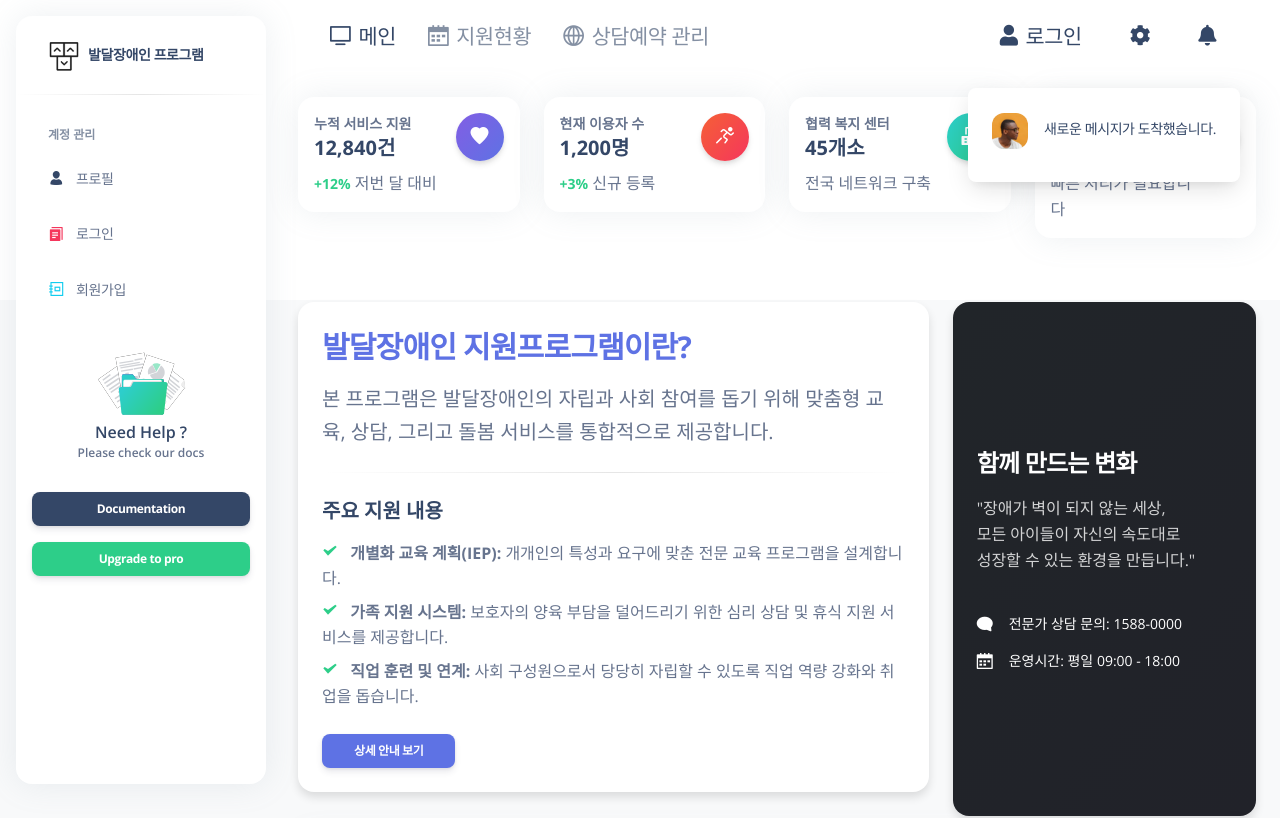
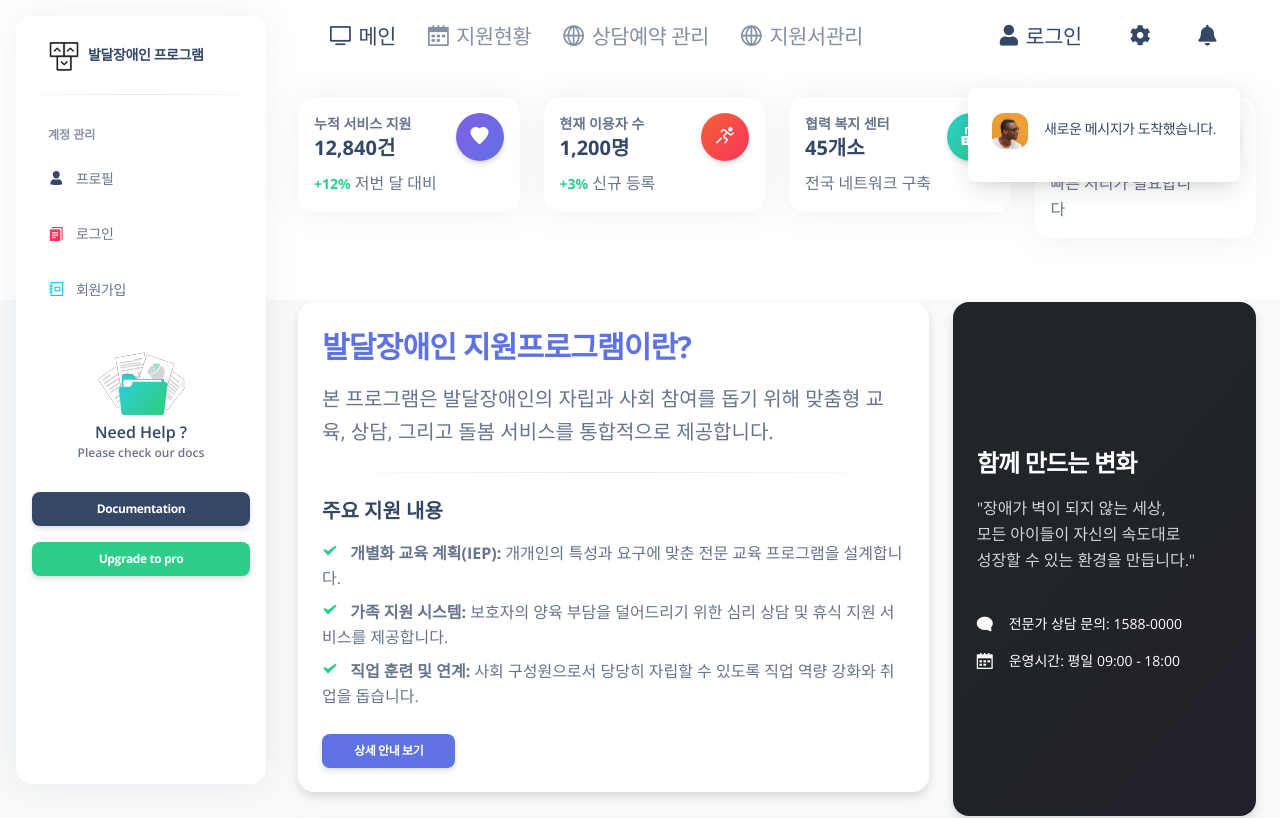
Before and after one commit to mocha2855/yedam_QueChalPang, a Vue app in the folder QueChalPang/: page /dashboard-default in a window 1280 px wide. Shown: the top 818 px of the page. Built offline with nearby package versions, Linux system fonts and the light colour scheme.

Commit message:
251224_목록조회+상세라우터_지원

```diff
--- a/QueChalPang/src/examples/Navbars/Navbar.vue
+++ b/QueChalPang/src/examples/Navbars/Navbar.vue
@@ -13,26 +13,25 @@ const store = useStore()
 
 // 현재 활성화된 메뉴를 표시하기 위한 로직
 const getRoute = () => {
-  const route = useRoute();
-  const routeArr = route.path.split("/");
-  return routeArr[1];
-};
+  const route = useRoute()
+  const routeArr = route.path.split('/')
+  return routeArr[1]
+}
 
 //const minimizeSidebar = () => store.commit('sidebarMinimize')
 const toggleConfigurator = () => store.commit('toggleConfigurator')
 
-
 const priority = (auth) => {
   if (isLogIn.value.isLogIn) {
     const roles = {
-      'a1': '일반사용자',
-      'a2': '담당자',
-      'a3': '관리자',
-      'a4': '시스템 관리자'
-    };
-    return roles[auth] || '';
+      a1: '일반사용자',
+      a2: '담당자',
+      a3: '관리자',
+      a4: '시스템 관리자',
+    }
+    return roles[auth] || ''
   }
-  return '';
+  return ''
 }
 
 const clearInfo = () => {
@@ -51,13 +50,14 @@ const clearInfo = () => {
   >
     <div class="px-3 py-1 container-fluid">
       <div class="mt-2 collapse navbar-collapse mt-sm-0 me-md-0 me-sm-4" id="navbar">
-
         <ul class="navbar-nav me-auto">
           <li class="nav-item">
             <router-link
               to="/dashboard-default"
               class="nav-link text-black"
-              :class="getRoute() === 'dashboard-default' ? 'font-weight-bold opacity-10' : 'opacity-6'"
+              :class="
+                getRoute() === 'dashboard-default' ? 'font-weight-bold opacity-10' : 'opacity-6'
+              "
             >
               <i class="ni ni-tv-2 me-2"></i>메인
             </router-link>
@@ -80,30 +80,40 @@ const clearInfo = () => {
               <i class="ni ni-world-2 me-2"></i>상담예약 관리
             </router-link>
           </li>
+          <li class="nav-item">
+            <router-link
+              to="/surveys"
+              class="nav-link text-black"
+              :class="getRoute() === 'surveys' ? 'font-weight-bold opacity-10' : 'opacity-6'"
+            >
+              <i class="ni ni-world-2 me-2"></i>지원서관리
+            </router-link>
+          </li>
         </ul>
-
-        <!-- <div class="pe-md-3 d-flex align-items-center ms-md-auto">
-          <div class="input-group">
-            <span class="input-group-text text-body">
-              <i class="fas fa-search" aria-hidden="true"></i>
-            </span>
-            <input type="text" class="form-control" placeholder="Type here..." />
-          </div>
-        </div> -->
 
         <ul class="navbar-nav justify-content-end">
           <li class="nav-item d-flex align-items-center">
-            <router-link v-if="!isLogIn.isLogIn" :to="{ name: 'Signin' }" class="px-0 nav-link font-weight-bold text-black">
+            <router-link
+              v-if="!isLogIn.isLogIn"
+              :to="{ name: 'Signin' }"
+              class="px-0 nav-link font-weight-bold text-black"
+            >
               <i class="fa fa-user me-sm-2"></i>로그인
             </router-link>
             <span v-else class="d-flex align-items-center">
-              <router-link :to="{ name: '/' }" class="px-0 nav-link font-weight-bold text-black me-3">
+              <router-link
+                :to="{ name: '/' }"
+                class="px-0 nav-link font-weight-bold text-black me-3"
+              >
                 <i class="fa fa-user me-sm-2"></i>
                 <span class="d-sm-inline d-none">
                   {{ priority(isLogIn.info?.member_authority) }} {{ isLogIn.info?.member_name }}님
                 </span>
               </router-link>
-              <span class="cursor-pointer nav-link font-weight-bold text-black p-0" @click.prevent="clearInfo()">
+              <span
+                class="cursor-pointer nav-link font-weight-bold text-black p-0"
+                @click.prevent="clearInfo()"
+              >
                 로그아웃
               </span>
             </span>
@@ -115,7 +125,12 @@ const clearInfo = () => {
             </a>
           </li>
           <li class="nav-item dropdown d-flex align-items-center pe-2">
-            <a href="#" class="p-0 nav-link text-black" :class="[showMenu ? 'show' : '']" @click="showMenu = !showMenu">
+            <a
+              href="#"
+              class="p-0 nav-link text-black"
+              :class="[showMenu ? 'show' : '']"
+              @click="showMenu = !showMenu"
+            >
               <i class="cursor-pointer fa fa-bell"></i>
             </a>
             <ul class="px-2 py-3 dropdown-menu dropdown-menu-end" :class="showMenu ? 'show' : ''">
--- a/QueChalPang/src/router/survey.js
+++ b/QueChalPang/src/router/survey.js
@@ -1,4 +1,5 @@
 import SurveyList from '../views/surveyList.vue'
+import SurveyInfo from '@/views/surveyInfo.vue'
 
 const surveyRoutes = [
   {
@@ -6,5 +7,10 @@ const surveyRoutes = [
     name: '/surveyList',
     component: SurveyList,
   },
+  {
+    path: '/survey/:no',
+    name: 'surveyInfo',
+    component: SurveyInfo,
+  },
 ]
 export default surveyRoutes
--- /dev/null
+++ b/QueChalPang/src/views/surveyInfo.vue
@@ -0,0 +1,6 @@
+<template>
+  <div class="py-4 container-fluid" style="min-height: 85vh">
+    <router-view />
+  </div>
+</template>
+<script setup></script>
```
